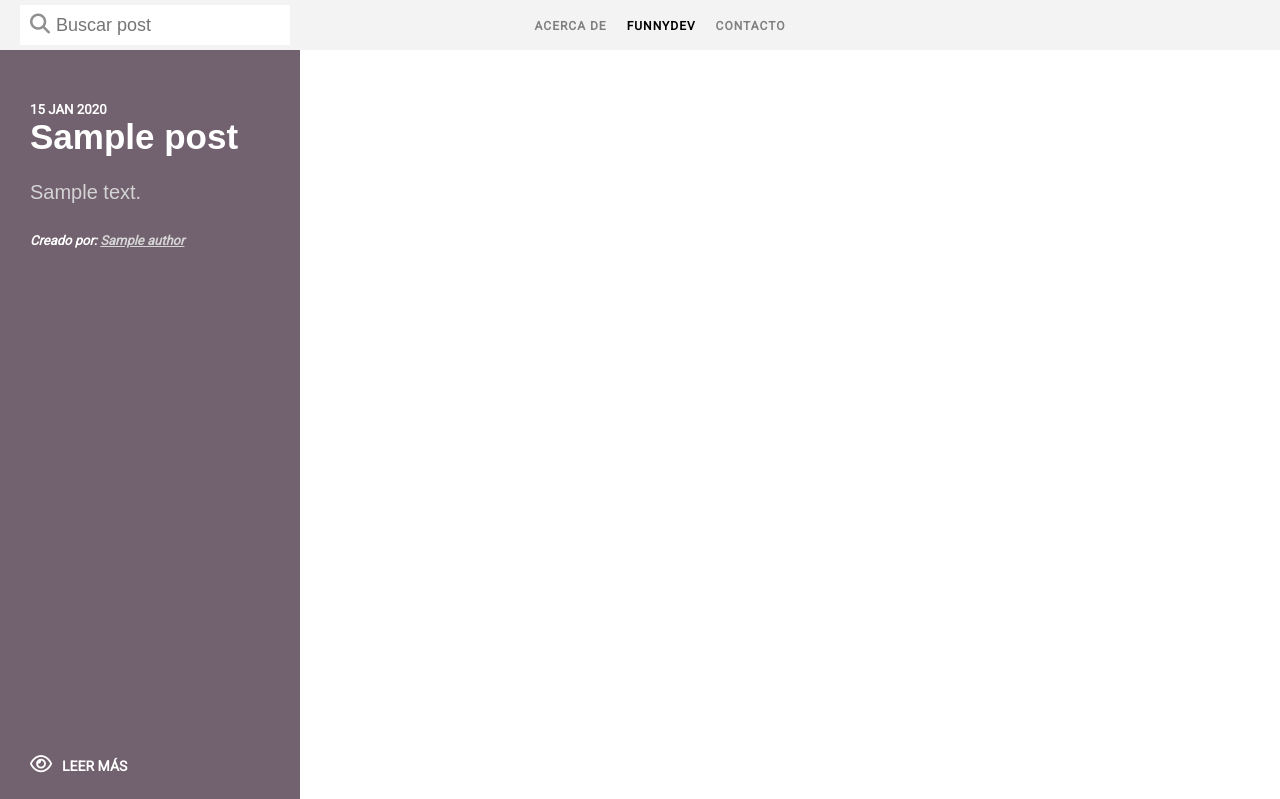
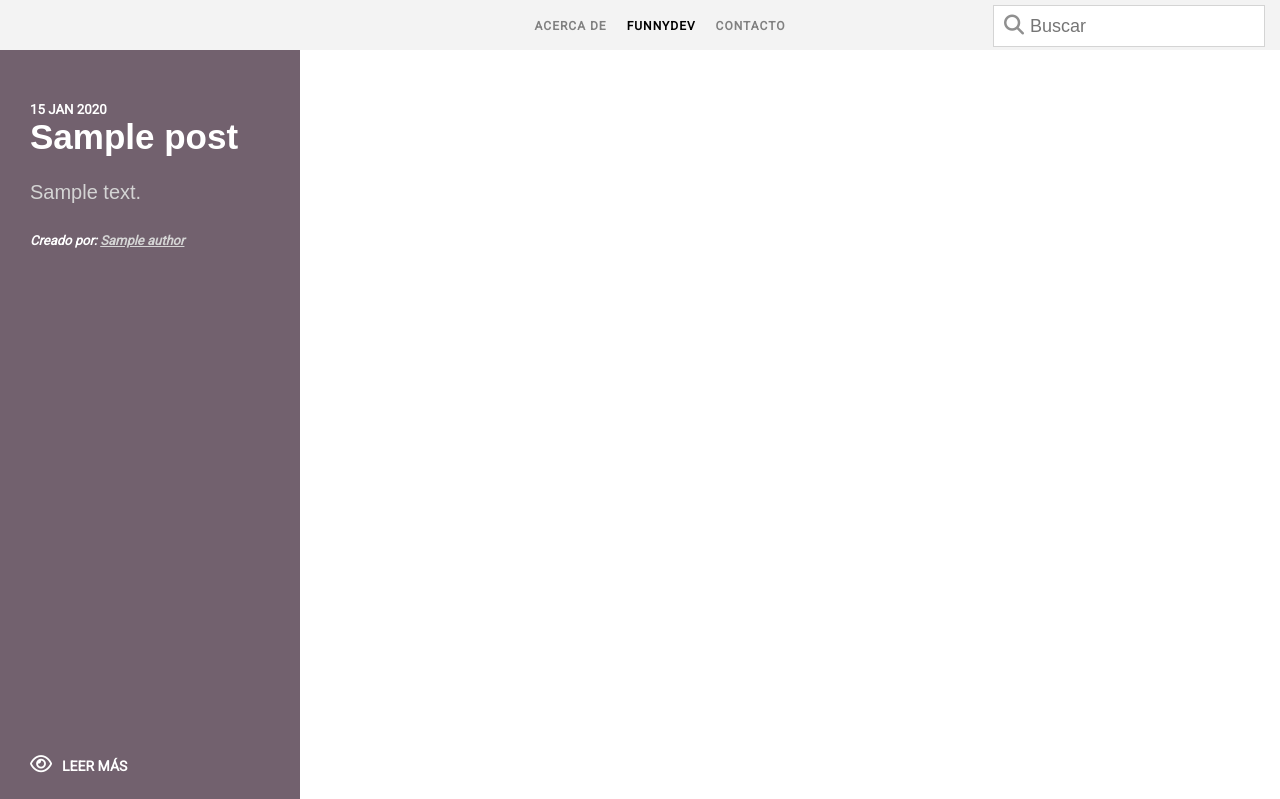
Before and after one commit to TheEnmanuel23/funnydev, a Django app: page / in a window 1280 px wide. Shown: the top 799 px of the page. Run offline with Django 3.2, Linux system fonts and the light colour scheme; tables that the repository leaves empty hold one stand-in row (values such as "Sample post"); some libraries are stand-ins or nearby versions; some web fonts are replaced.

Commit message:
movi el cuadro de busqueda a la derecha y le puse un borde

```diff
--- a/src/static/devoloment_static/scss/base.scss
+++ b/src/static/devoloment_static/scss/base.scss
@@ -77,13 +77,15 @@ html, body {
 
 form {
     position: fixed;
+    right: 0;
     margin-top: 5px;
-    margin-left: 20px;
+    margin-right: 15px;
     z-index: 100;
 
     .find-control-container {
         background: white;
         padding-left: 10px;
+        border: 1px solid $color_gray;
 
         & input[type=search] {
             background: white;
--- a/src/templates/post_list.html
+++ b/src/templates/post_list.html
@@ -3,7 +3,7 @@
 	<form method="GET" action="">
 		<div class="find-control-container">
 			<i class="fa fa-search" aria-hidden="true"></i>
-			<input type="search" name="value" placeholder="Buscar post" value="{{ request.GET.value }}">
+			<input type="search" name="value" placeholder="Buscar" value="{{ request.GET.value }}">
 		</div>
 	</form>
 
```
Also changed, not shown: src/static/css/base.css.
